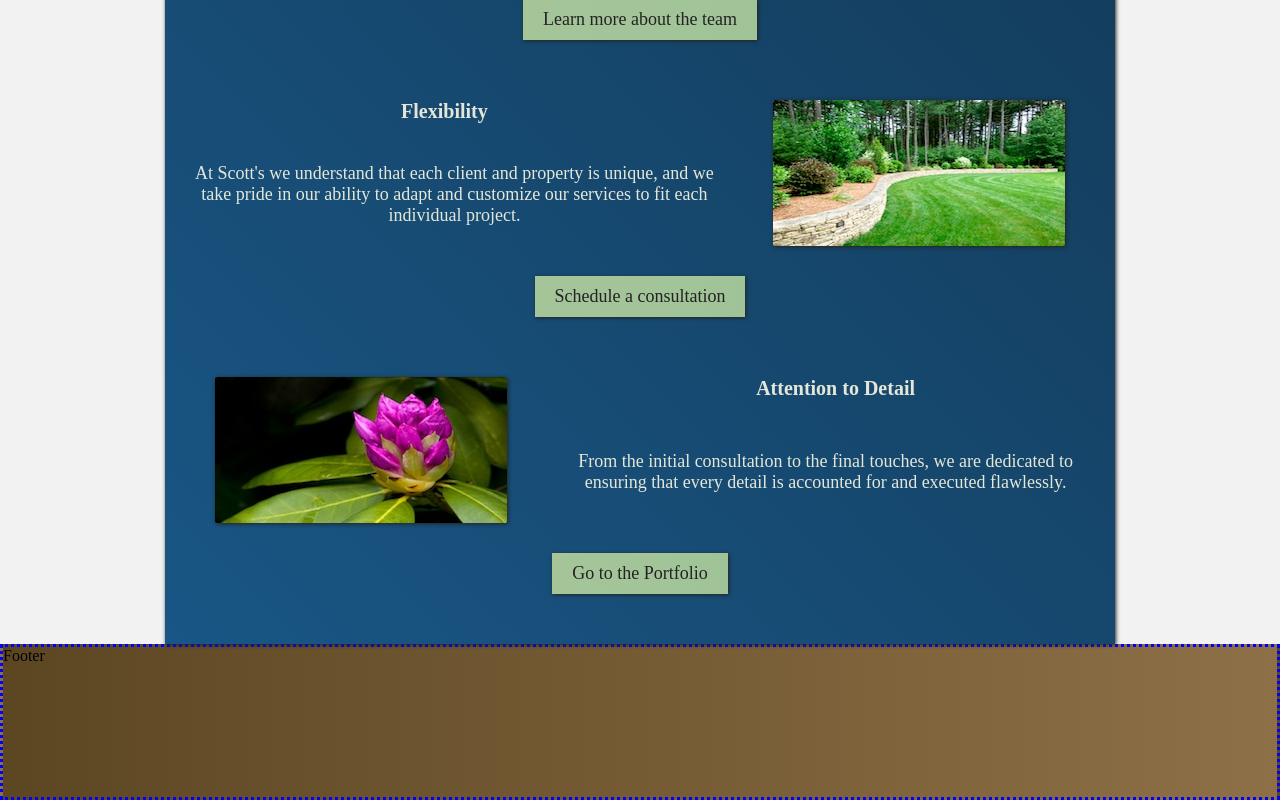
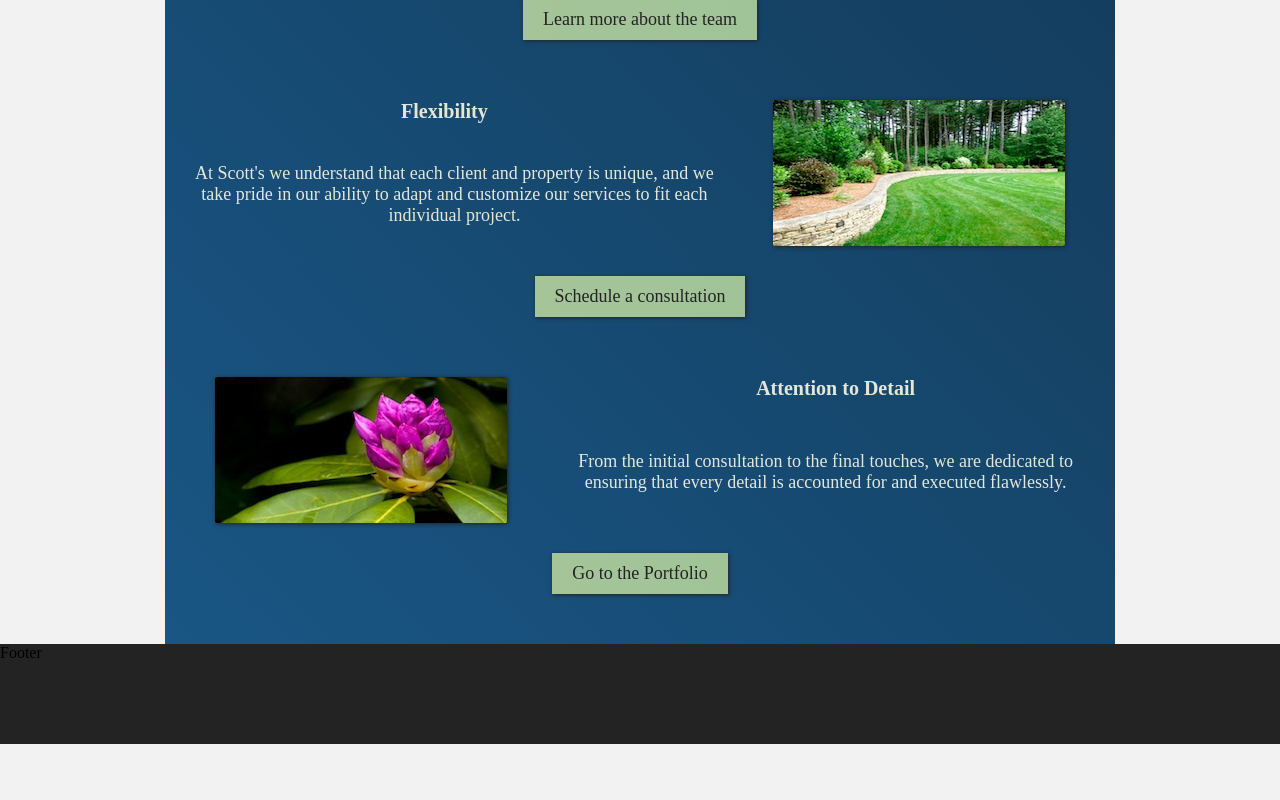
Before and after one commit to cbowman422/scottslandscaping, a React (Create React App) app: page / in a window 1280 px wide. Shown: the part 1771-2571 px from the top of the page. After the commit the page ends 2515 px from the top, so only its background shows below. Built offline with nearby package versions, Linux system fonts and the light colour scheme.

Commit message:
clip path for details home

```diff
--- a/src/css/Footer.css
+++ b/src/css/Footer.css
@@ -1,7 +1,6 @@
 .footerContainer{
-  border: solid blue;
-  background-image: linear-gradient( 90deg, rgb(89, 67, 30, 0.98), rgba(139, 109, 67, 0.98));
-  height: 150px;
+  background-color: var(--black);
+  height: 100px;;
 }
 
 
@@ -14,7 +13,7 @@
 @media all and (min-width: 600px){
 
   .footerContainer{
-    border: dotted blue;
+
   }
 
 }
--- a/src/css/Home.css
+++ b/src/css/Home.css
@@ -89,7 +89,6 @@
   /* border: solid slateblue; */
   margin: 10px 0;
   background-image: linear-gradient(45deg,  var(--blue),  var(--blue-highlight) );
-  box-shadow: 1px 1px 4px var(--black);
   padding: 10px 0;
 
 }
@@ -193,6 +192,10 @@
     font-size: 4vw;
   }
 
+  .home-welcome-details-container-bg{
+    clip-path: polygon(5% 0, 95% 0, 95% 4%, 100% 4%, 100% 100%, 0 100%, 0 4%, 5% 4%);
+  }
+
 }
 
 
@@ -208,6 +211,10 @@
 
   .hero-container a{
     font-size: 4vw;
+  }
+
+  .home-welcome-details-container-bg{
+    clip-path: polygon(5% 0, 95% 0, 95% 4%, 100% 4%, 100% 100%, 0 100%, 0 4%, 5% 4%);
   }
 }
 
@@ -225,6 +232,10 @@
   .hero-container a{
     font-size: 24px;
   }
+
+  .home-welcome-details-container-bg{
+    clip-path: polygon(5% 0, 95% 0, 95% 4%, 100% 4%, 100% 100%, 0 100%, 0 4%, 5% 4%);
+  }
 }
 
 
@@ -241,6 +252,10 @@
   .home-welcome-details-intro{
     font-size: 36px;
     width: 260px;
+  }
+
+  .home-welcome-details-container-bg{
+    clip-path: polygon(5% 0, 95% 0, 95% 4%, 100% 4%, 100% 100%, 0 100%, 0 4%, 5% 4%);
   }
 
   .home-bio{
@@ -296,6 +311,7 @@
   .home-welcome-details-container-bg{
     margin: 0;
     padding-top: 40px;
+    clip-path: polygon(5% 0, 95% 0, 95% 4%, 100% 4%, 100% 100%, 0 100%, 0 4%, 5% 4%);
   }
 
   .home-bio{
```
